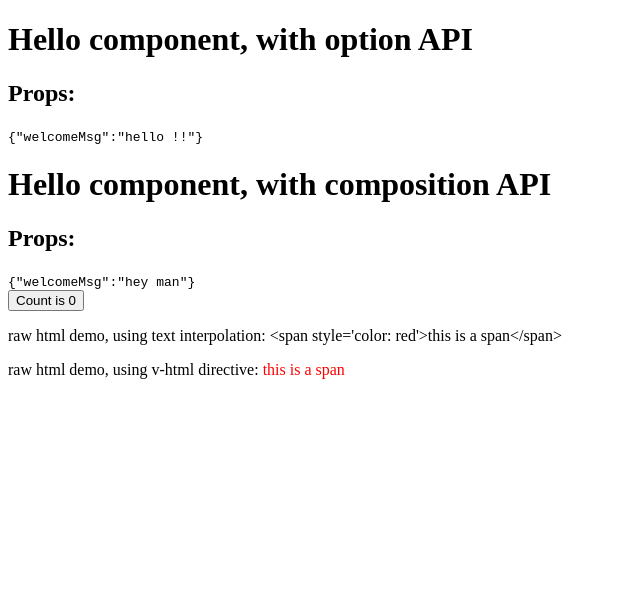
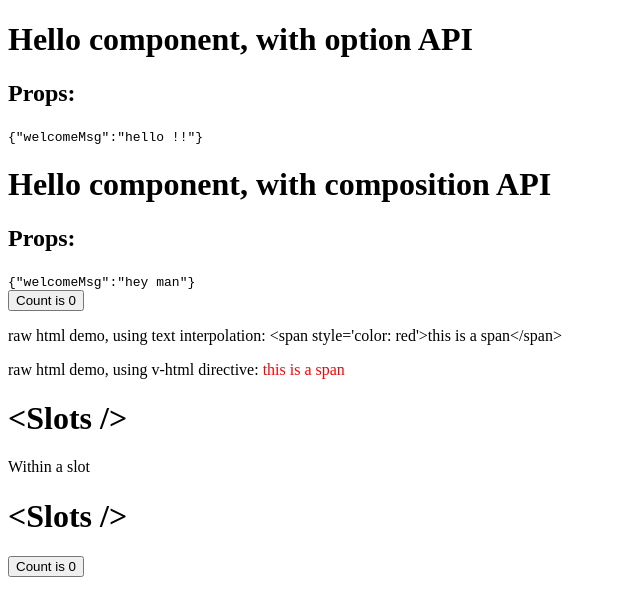
Before and after one commit to xterler159/vue-app, a Vue app: page / in a window 1280 px wide. Shown: the top 616 px of the page, without its empty margins (0-640 px from the left). Built offline with nearby package versions, Linux system fonts and the light colour scheme.

Commit message:
slot demo

```diff
--- a/src/App.vue
+++ b/src/App.vue
@@ -2,6 +2,7 @@
 import HelloOptionsAPI from "./components/HelloOptionsAPI.vue";
 import HelloCompositionAPI from "./components/HelloCompositionAPI.vue";
 import Counter from "./components/Counter.vue";
+import Slots from "./components/Slots.vue";
 
 const rawHtml = "<span style='color: red'>this is a span</span>";
 </script>
@@ -15,4 +16,9 @@ const rawHtml = "<span style='color: red'>this is a span</span>";
     <p>raw html demo, using text interpolation: {{ rawHtml }}</p>
     <p>raw html demo, using v-html directive: <span v-html="rawHtml"></span></p>
   </div>
+
+  <Slots> Within a slot </Slots>
+  <Slots>
+    <Counter />
+  </Slots>
 </template>
--- /dev/null
+++ b/src/components/Slots.vue
@@ -0,0 +1,4 @@
+<template>
+  <h1>{{ "<Slots />" }}</h1>
+  <slot />
+</template>
```
